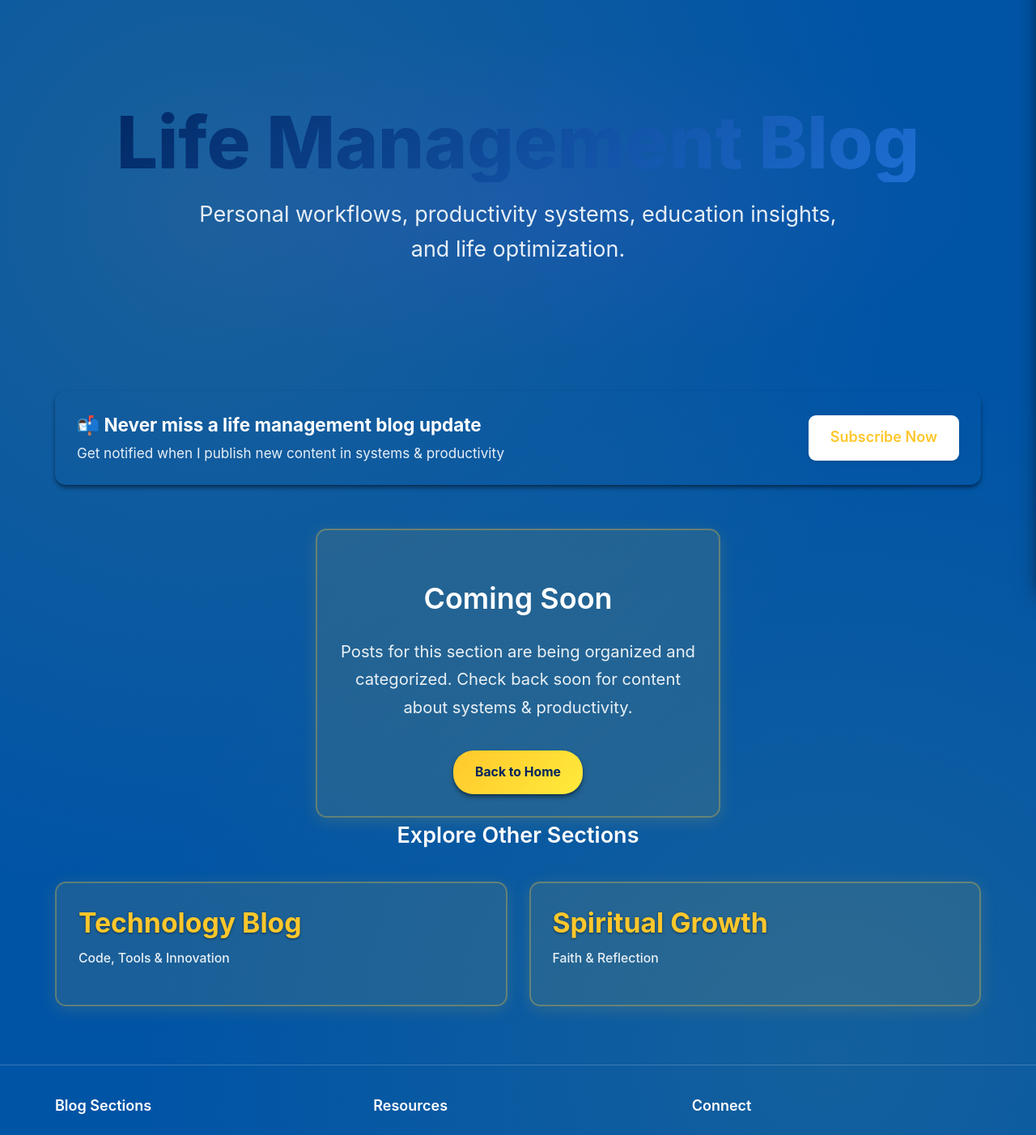
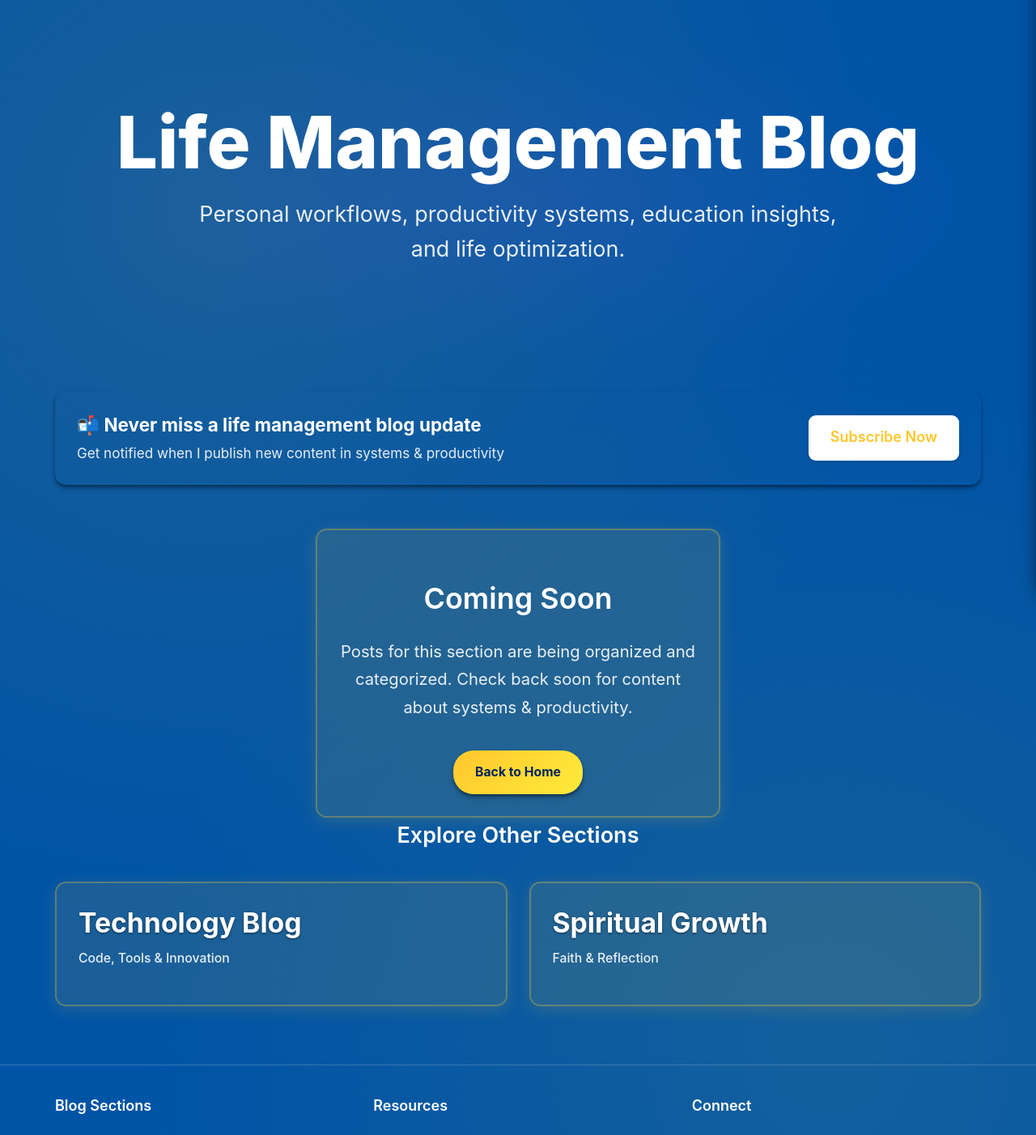
Before and after one commit to gregdyche/gregdyche-site, a Django app: page /blog/life/ in a window 1280 px wide. Shown: the part 80-1482 px from the top of the page at 81% size. Run offline with Django 5.2, Linux system fonts and the light colour scheme; data that the repository does not hold is empty.

Commit message:
Fix blog heading contrast - change titles to white

```diff
--- a/blog/static/blog/css/modern.css
+++ b/blog/static/blog/css/modern.css
@@ -877,7 +877,7 @@ body[data-section="tech"] .card {
 .blog-section-tech .navbar-brand,
 body[data-section="tech"] .card-title,
 body[data-section="tech"] .navbar-brand {
-  color: var(--tech-accent);
+  color: #ffffff;
   font-weight: 600;
   text-shadow: 0 1px 2px rgba(0,0,0,0.3);
 }
@@ -933,7 +933,7 @@ body[data-section="life"] .card:hover {
 .blog-section-life .navbar-brand,
 body[data-section="life"] .card-title,
 body[data-section="life"] .navbar-brand {
-  color: var(--life-accent);
+  color: #ffffff;
   font-weight: 700;
   text-shadow: 0 1px 3px rgba(0,0,0,0.5);
 }
@@ -991,7 +991,7 @@ body[data-section="spirit"] .card:hover {
 .blog-section-spirit .navbar-brand,
 body[data-section="spirit"] .card-title,
 body[data-section="spirit"] .navbar-brand {
-  color: var(--spirit-accent);
+  color: #ffffff;
   font-weight: 500;
   font-family: Georgia, serif;
   letter-spacing: 0.3px;
@@ -1056,6 +1056,29 @@ body[data-section="spirit"] a:not(.btn):hover {
   border-bottom-color: var(--spirit-secondary);
 }
 
+/* Override heading colors for better contrast in all blog sections */
+.blog-section-tech h1, .blog-section-tech h2, .blog-section-tech h3,
+.blog-section-life h1, .blog-section-life h2, .blog-section-life h3,
+.blog-section-spirit h1, .blog-section-spirit h2, .blog-section-spirit h3,
+body[data-section="tech"] h1, body[data-section="tech"] h2, body[data-section="tech"] h3,
+body[data-section="life"] h1, body[data-section="life"] h2, body[data-section="life"] h3,
+body[data-section="spirit"] h1, body[data-section="spirit"] h2, body[data-section="spirit"] h3 {
+  color: #ffffff !important;
+}
+
+/* Hero titles for blog sections */
+.blog-section-tech .hero-title,
+.blog-section-life .hero-title,
+.blog-section-spirit .hero-title,
+body[data-section="tech"] .hero-title,
+body[data-section="life"] .hero-title,
+body[data-section="spirit"] .hero-title {
+  background: none !important;
+  -webkit-background-clip: unset !important;
+  -webkit-text-fill-color: #ffffff !important;
+  color: #ffffff !important;
+}
+
 /* Subscribe button accent colors */
 .subscribe-cta-button {
   transition: all 0.2s ease;
```
